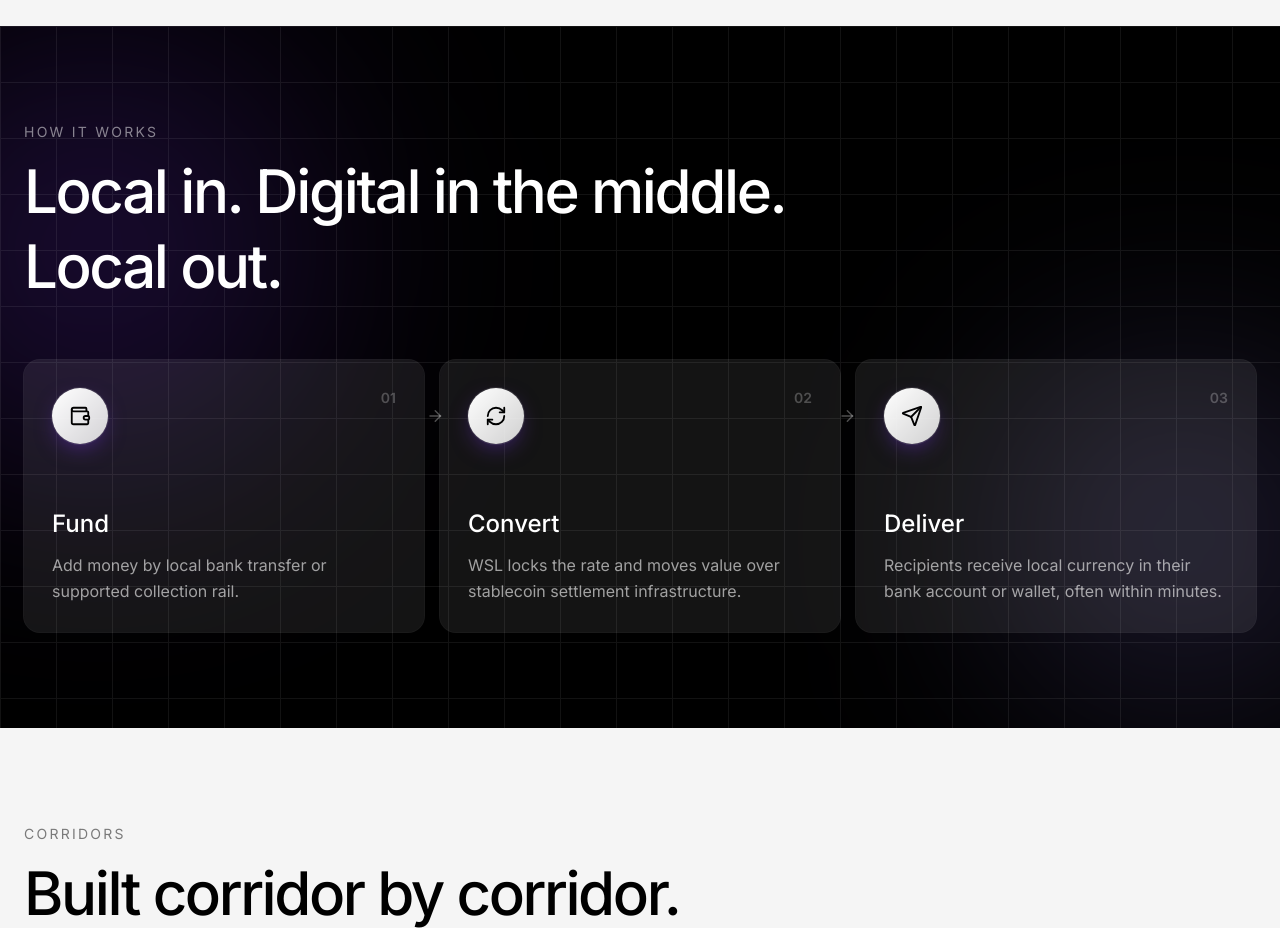
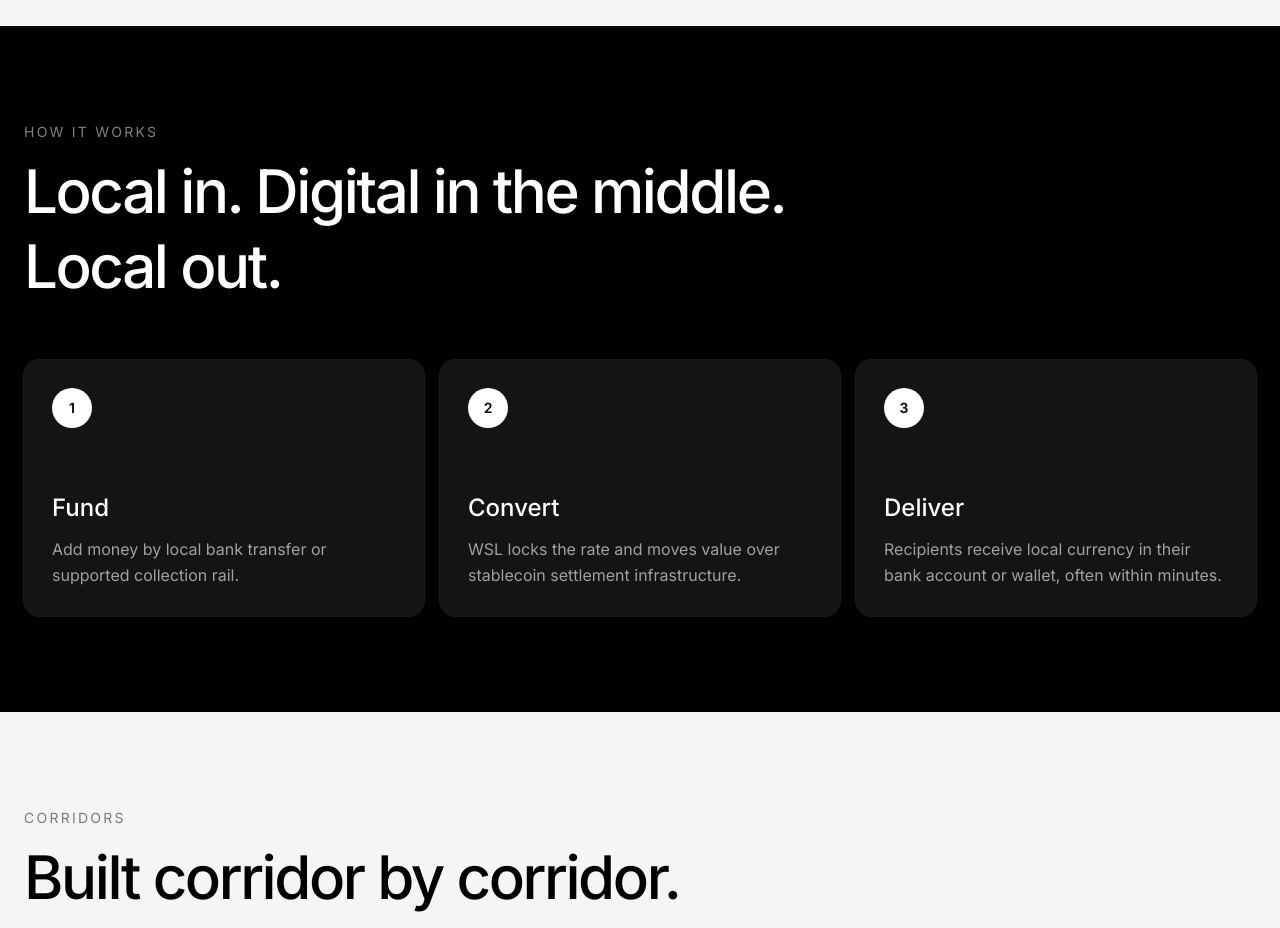
Before and after one commit to Ztudio/wsl, a Next.js app: page / in a window 1280 px wide. Shown: the part 2680-3608 px from the top of the page. Built offline with nearby package versions, Linux system fonts and the light colour scheme.

Commit message:
Revert How it works section to plain, non-animated version

```diff
--- a/app/components/landing/HowItWorksSection.tsx
+++ b/app/components/landing/HowItWorksSection.tsx
@@ -1,59 +1,14 @@
-"use client";
-
-import { ArrowRight, RefreshCw, Send, Wallet } from "lucide-react";
-import { motion } from "motion/react";
-import type { LucideIcon } from "lucide-react";
-
-const steps: Array<{ number: string; title: string; body: string; icon: LucideIcon }> = [
-  {
-    number: "01",
-    title: "Fund",
-    body: "Add money by local bank transfer or supported collection rail.",
-    icon: Wallet,
-  },
-  {
-    number: "02",
-    title: "Convert",
-    body: "WSL locks the rate and moves value over stablecoin settlement infrastructure.",
-    icon: RefreshCw,
-  },
-  {
-    number: "03",
-    title: "Deliver",
-    body: "Recipients receive local currency in their bank account or wallet, often within minutes.",
-    icon: Send,
-  },
+const steps: Array<[string, string, string]> = [
+  ["1", "Fund", "Add money by local bank transfer or supported collection rail."],
+  ["2", "Convert", "WSL locks the rate and moves value over stablecoin settlement infrastructure."],
+  ["3", "Deliver", "Recipients receive local currency in their bank account or wallet, often within minutes."],
 ];
 
 export function HowItWorksSection() {
   return (
-    <section id="how-it-works" className="relative overflow-hidden bg-black px-6 py-24 text-white">
-      <div
-        aria-hidden="true"
-        className="pointer-events-none absolute -left-32 top-0 h-[28rem] w-[28rem] rounded-full bg-[#7C3AED]/20 blur-[120px]"
-      />
-      <div
-        aria-hidden="true"
-        className="pointer-events-none absolute -right-24 bottom-0 h-[24rem] w-[24rem] rounded-full bg-[#2B2644]/60 blur-[110px]"
-      />
-      <div
-        aria-hidden="true"
-        className="pointer-events-none absolute inset-0 opacity-[0.07]"
-        style={{
-          backgroundImage:
-            "linear-gradient(to right, white 1px, transparent 1px), linear-gradient(to bottom, white 1px, transparent 1px)",
-          backgroundSize: "56px 56px",
-        }}
-      />
-
-      <div className="relative mx-auto max-w-[88rem]">
-        <motion.div
-          className="mb-14 max-w-3xl"
-          initial={{ opacity: 0, y: 24 }}
-          whileInView={{ opacity: 1, y: 0 }}
-          viewport={{ once: true, margin: "-80px" }}
-          transition={{ duration: 0.6, ease: "easeOut" }}
-        >
+    <section id="how-it-works" className="bg-black px-6 py-24 text-white">
+      <div className="mx-auto max-w-[88rem]">
+        <div className="mb-14 max-w-3xl">
           <p className="mb-3 text-sm uppercase tracking-[0.16em] text-white/50">How it works</p>
           <h2
             className="text-4xl font-medium leading-tight md:text-6xl"
@@ -61,55 +16,18 @@ export function HowItWorksSection() {
           >
             Local in. Digital in the middle. Local out.
           </h2>
-        </motion.div>
+        </div>
 
-        <div className="relative grid gap-4 md:grid-cols-3">
-          <div className="pointer-events-none absolute inset-x-0 top-14 hidden md:block">
-            {[1, 2].map((connector) => (
-              <motion.div
-                key={connector}
-                className="absolute top-1/2 flex h-8 w-8 -translate-y-1/2 items-center justify-center"
-                style={{ left: `${connector === 1 ? 33.33 : 66.66}%`, marginLeft: "-16px" }}
-                initial={{ opacity: 0, scale: 0.6 }}
-                whileInView={{ opacity: 1, scale: 1 }}
-                viewport={{ once: true, margin: "-80px" }}
-                transition={{ duration: 0.4, delay: 0.3 + connector * 0.15 }}
-              >
-                <motion.div
-                  animate={{ x: [0, 4, 0] }}
-                  transition={{ duration: 1.6, repeat: Infinity, ease: "easeInOut", delay: connector * 0.3 }}
-                >
-                  <ArrowRight size={18} className="text-white/30" />
-                </motion.div>
-              </motion.div>
-            ))}
-          </div>
-
-          {steps.map((step, index) => {
-            const StepIcon = step.icon;
-            return (
-              <motion.article
-                key={step.number}
-                className="group relative rounded-2xl bg-white/8 p-7 ring-1 ring-white/10 transition-colors duration-300 hover:bg-white/[0.09] hover:ring-white/20"
-                initial={{ opacity: 0, y: 32, scale: 0.96 }}
-                whileInView={{ opacity: 1, y: 0, scale: 1 }}
-                viewport={{ once: true, margin: "-80px" }}
-                transition={{ duration: 0.5, delay: index * 0.15, ease: "easeOut" }}
-                whileHover={{ y: -6 }}
-              >
-                <span className="absolute right-7 top-7 text-sm font-semibold text-white/25">
-                  {step.number}
-                </span>
-
-                <div className="mb-16 flex h-14 w-14 items-center justify-center rounded-full bg-gradient-to-br from-white to-white/80 text-black shadow-[0_0_0_1px_rgba(255,255,255,0.1),0_8px_24px_-8px_rgba(124,58,237,0.6)] transition-transform duration-300 group-hover:scale-105">
-                  <StepIcon size={22} strokeWidth={2} />
-                </div>
-
-                <h3 className="mb-3 text-2xl font-medium">{step.title}</h3>
-                <p className="leading-relaxed text-white/60">{step.body}</p>
-              </motion.article>
-            );
-          })}
+        <div className="grid gap-4 md:grid-cols-3">
+          {steps.map(([number, title, body]) => (
+            <article key={number} className="rounded-2xl bg-white/8 p-7 ring-1 ring-white/10">
+              <span className="mb-16 flex h-10 w-10 items-center justify-center rounded-full bg-white text-sm font-semibold text-black">
+                {number}
+              </span>
+              <h3 className="mb-3 text-2xl font-medium">{title}</h3>
+              <p className="leading-relaxed text-white/60">{body}</p>
+            </article>
+          ))}
         </div>
       </div>
     </section>
```
